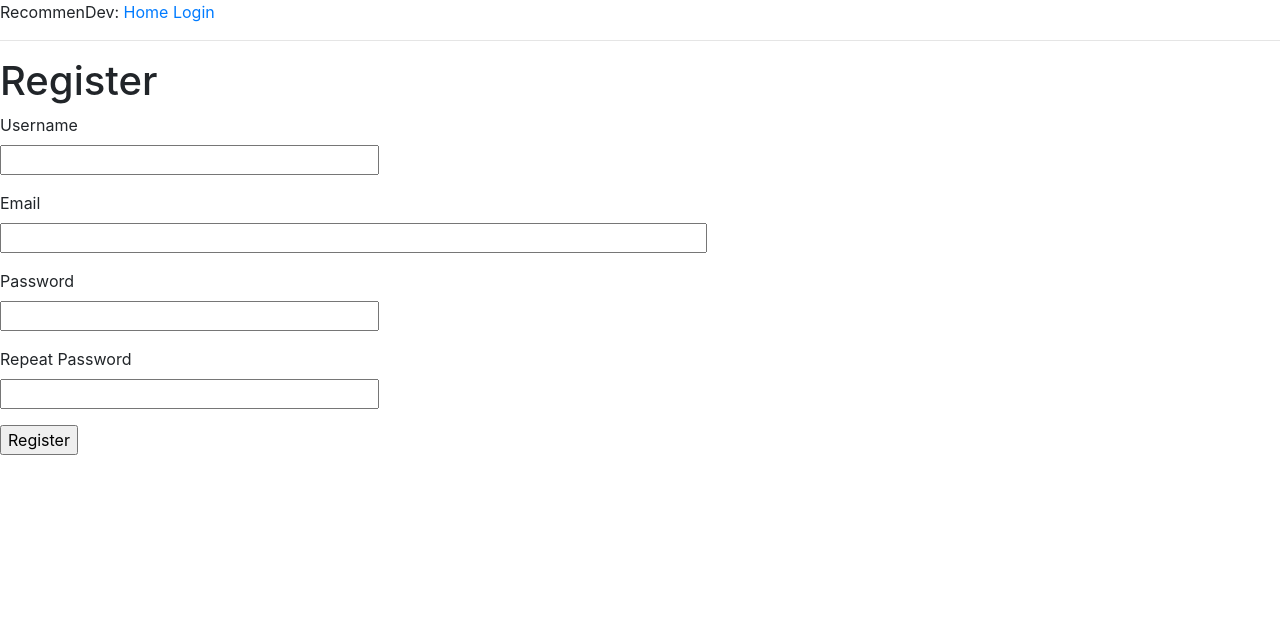
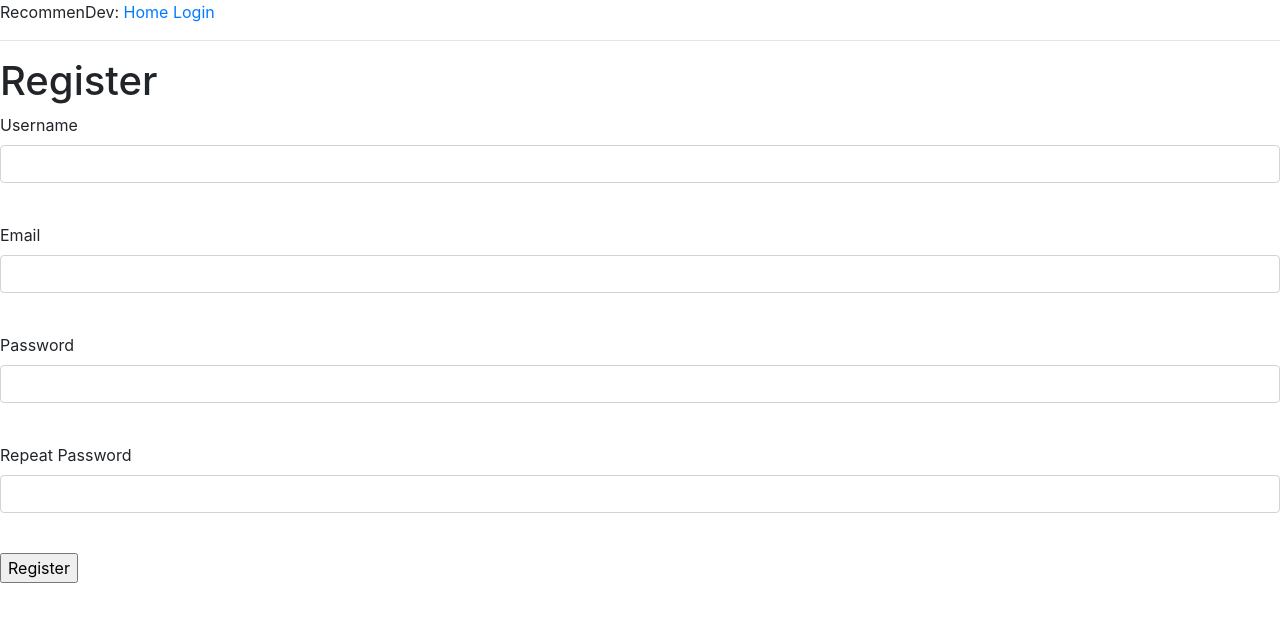
Before and after one commit to cj1803cj/FinalYearProject, a Flask app: page /register in a window 1280 px wide. Shown: the top 622 px of the page. Run offline with Flask 2, Linux system fonts and the light colour scheme; parts of the project's set-up code (start-up, migrations or seed data) failed here and were passed over; some libraries are stand-ins or nearby versions.

Commit message:
Added bootstrap classes to forms application wide

```diff
--- a/app/templates/register.html
+++ b/app/templates/register.html
@@ -4,34 +4,34 @@
     <h1>Register</h1>
     <form action="" method="post">
         {{ form.hidden_tag() }}
-        <p>
+        <div class="form-group">
             {{ form.username.label }}<br>
-            {{ form.username(size=32) }}<br>
+            {{ form.username(size=32, class="form-control") }}<br>
             {% for error in form.username.errors %}
-            <span style="color: red;">[{{ error }}]</span>
+            <div class="alert alert-danger" role="alert">{{ error }}</div>
             {% endfor %}
-        </p>
-        <p>
+        </div>
+        <div class="form-group">
             {{ form.email.label }}<br>
-            {{ form.email(size=64) }}<br>
+            {{ form.email(size=64, class="form-control") }}<br>
             {% for error in form.email.errors %}
-            <span style="color: red;">[{{ error }}]</span>
+            <div class="alert alert-danger" role="alert">{{ error }}</div>
             {% endfor %}
-        </p>
-        <p>
+        </div>
+        <div class="form-group">
             {{ form.password.label }}<br>
-            {{ form.password(size=32) }}<br>
+            {{ form.password(size=32, class="form-control") }}<br>
             {% for error in form.password.errors %}
-            <span style="color: red;">[{{ error }}]</span>
+            <div class="alert alert-danger" role="alert">{{ error }}</div>
             {% endfor %}
-        </p>
-        <p>
+        </div>
+        <div class="form-group">
             {{ form.password2.label }}<br>
-            {{ form.password2(size=32) }}<br>
+            {{ form.password2(size=32, class="form-control") }}<br>
             {% for error in form.password2.errors %}
-            <span style="color: red;">[{{ error }}]</span>
+            <div class="alert alert-danger" role="alert">{{ error }}</div>
             {% endfor %}
-        </p>
+        </div>
         <p>{{ form.submit() }}</p>
     </form>
 {% endblock %}
```
Also changed, not shown: app/templates/edit_profile.html (+8 -8 lines), app/templates/index.html (+4 -4 lines), app/templates/login.html (+8 -8 lines), app/templates/reset_password.html (+8 -8 lines), app/templates/reset_password_request.html (+4 -4 lines), app.db.
